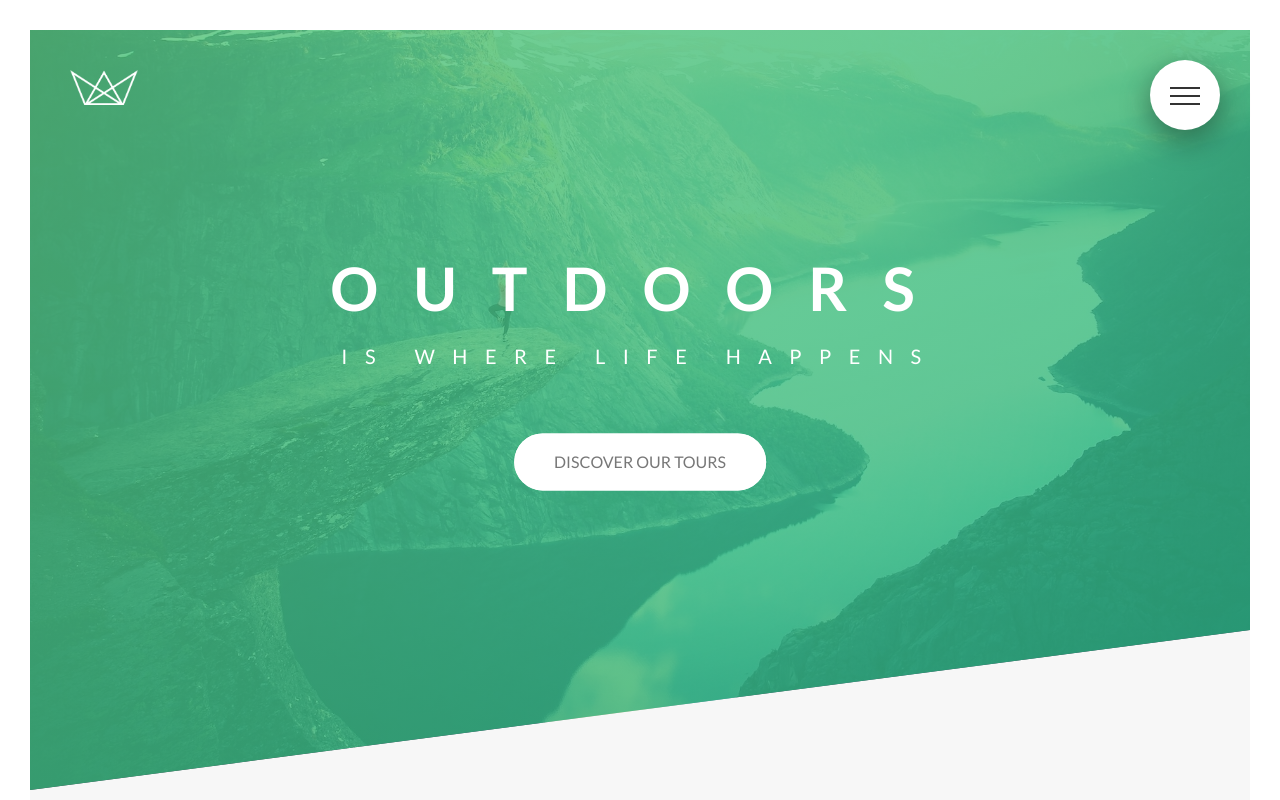
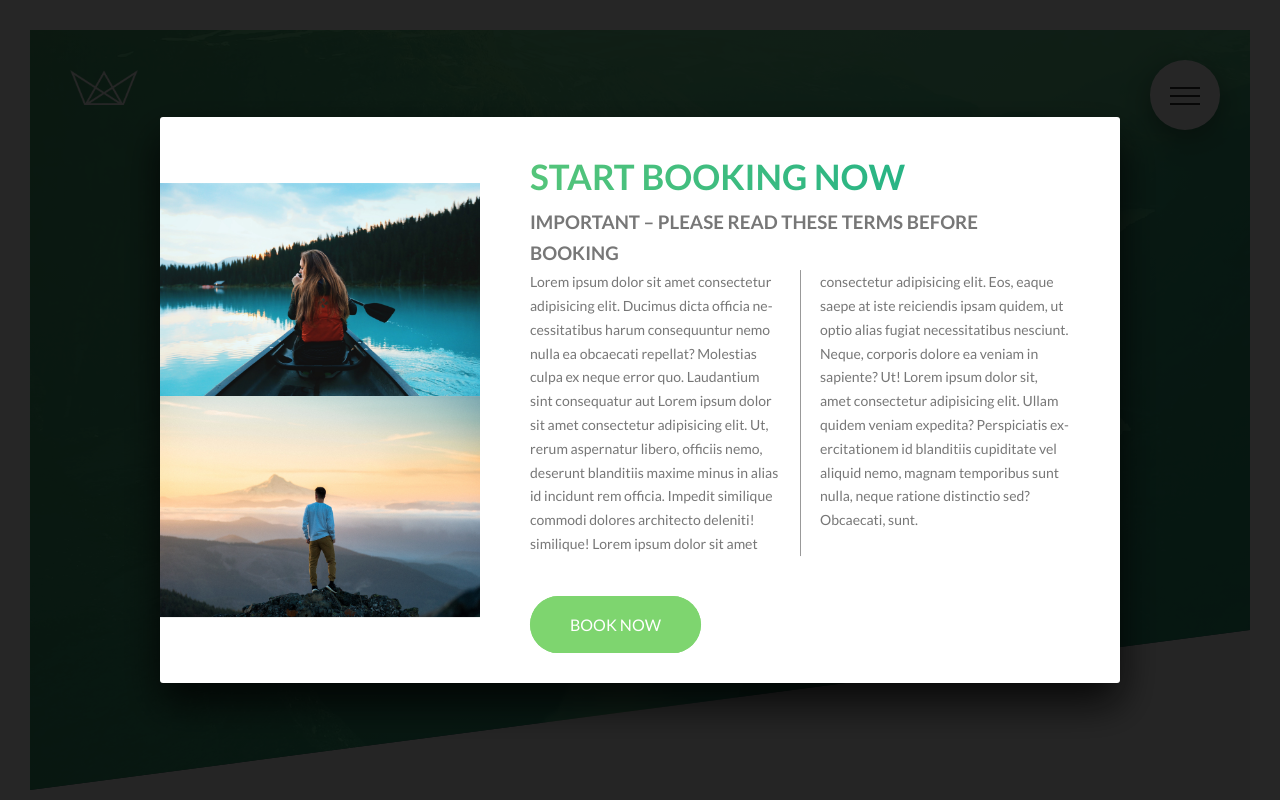
Before and after one commit to panpan31415/sass-advanced-css, a website: page Natours/starter/index.html in a window 1280 px wide. Shown: the top 800 px of the page. Drawn offline with Linux system fonts and the light colour scheme.

Commit message:
lecture 52 done!

```diff
--- a/Natours/starter/index.html
+++ b/Natours/starter/index.html
@@ -22,19 +22,24 @@
         <nav class="navigation__nav">
             <ul class="navigation__list">
                 <li class="navigation__item">
-                    <a href="#" class="navigation__link"><span>01 </span>About Natous</a>
+                    <a href="#" class="navigation__link">
+                        <span>01 </span>About Natous</a>
                 </li>
                 <li class="navigation__item">
-                    <a href="#" class="navigation__link"><span>02 </span>Your benifits</a>
+                    <a href="#" class="navigation__link">
+                        <span>02 </span>Your benifits</a>
                 </li>
                 <li class="navigation__item">
-                    <a href="#" class="navigation__link"><span>03 </span> Polular tours</a>
+                    <a href="#" class="navigation__link">
+                        <span>03 </span> Polular tours</a>
                 </li>
                 <li class="navigation__item">
-                    <a href="#" class="navigation__link"><span>04 </span>Stories</a>
+                    <a href="#" class="navigation__link">
+                        <span>04 </span>Stories</a>
                 </li>
                 <li class="navigation__item">
-                    <a href="#" class="navigation__link"><span>05 </span> Book Now</a>
+                    <a href="#" class="navigation__link">
+                        <span>05 </span> Book Now</a>
                 </li>
             </ul>
         </nav>
@@ -433,6 +438,29 @@
         </div>
 
     </footer>
+    <div class="popup">
+        <div class="popup__contnent">
+            <div class="popup__left">
+                <img src="img/nat-8.jpg" alt="tour photo" class="popup__img">
+                <img src="img/nat-9.jpg" alt="tour photo" class="popup__img">
+            </div>
+            <div class="popup__right">
+                <h2 class="heading-secondary">Start booking now</h2>
+                <h3 class="heading-tertiary">Important &ndash; Please read these terms before booking</h3>
+                <p class="popup__text">Lorem ipsum dolor sit amet consectetur adipisicing elit. Ducimus dicta officia necessitatibus harum consequuntur
+                    nemo nulla ea obcaecati repellat? Molestias culpa ex neque error quo. Laudantium sint consequatur aut
+                    Lorem ipsum dolor sit amet consectetur adipisicing elit. Ut, rerum aspernatur libero, officiis nemo,
+                    deserunt blanditiis maxime minus in alias id incidunt rem officia. Impedit similique commodi dolores
+                    architecto deleniti! similique! Lorem ipsum dolor sit amet consectetur adipisicing elit. Eos, eaque saepe
+                    at iste reiciendis ipsam quidem, ut optio alias fugiat necessitatibus nesciunt. Neque, corporis dolore
+                    ea veniam in sapiente? Ut! Lorem ipsum dolor sit, amet consectetur adipisicing elit. Ullam quidem veniam
+                    expedita? Perspiciatis exercitationem id blanditiis cupiditate vel aliquid nemo, magnam temporibus sunt
+                    nulla, neque ratione distinctio sed? Obcaecati, sunt.
+                </p>
+                <a href="#" class="btn btn--green">Book now</a>
+            </div>
+        </div>
+    </div>
 </body>
 
 </html>
--- a/Natours/starter/sass/abstract/_mixins.scss
+++ b/Natours/starter/sass/abstract/_mixins.scss
@@ -18,5 +18,4 @@
     top: 50%;
     left: 50%;
     transform: translate(-50%, -50%);
-    list-style: none;
 }
--- a/Natours/starter/sass/base/_base.scss
+++ b/Natours/starter/sass/base/_base.scss
@@ -15,4 +15,5 @@ html {
 body {
     box-sizing: border-box;
     padding: 3rem;
+    position: relative;
 }
--- /dev/null
+++ b/Natours/starter/sass/components/_popup.scss
@@ -0,0 +1,52 @@
+.popup {
+    background: rgba($color-black, .85);
+    height: 100vh;
+    width: 100vw;
+    position: fixed;
+    top: 0;
+    left: 0;
+    z-index: 300;
+    &__contnent {
+        @include centerXY;
+        width: 75%;
+        z-index: 301;
+        background-color: $color-white;
+        box-shadow: 0 2rem 4rem rgba($color-black, .8);
+        border-radius: 3px;
+        display: table;
+        overflow: hidden;
+    }
+    &__left {
+        width: 33%;
+        display: table-cell;
+        vertical-align: middle;
+    }
+    &__right {
+        width:66%;
+        display: table-cell;
+        vertical-align: middle;
+        padding: 3rem 5rem;
+
+    }
+    &__img {
+        display: block;
+        width: 100%;
+    }
+    &__text {
+        font-size: 1.4rem;
+        margin-bottom: 4rem;
+        -webkit-column-count:2;
+        -moz-column-count:2;
+        -ms-column-count:2;
+        column-count:2;
+        -webkit-column-gap:4rem;
+        -ms-column-gap:4rem;
+        -moz-column-gap:4rem;
+        column-gap:4rem;
+        column-rule:1px solid $color-gery-dark-2;
+        -moz-hyphens:auto;
+        -ms-hyphens:auto;
+        -webkit-hyphens:auto;
+        hyphens:auto;
+    }
+}
--- a/Natours/starter/sass/main.scss
+++ b/Natours/starter/sass/main.scss
@@ -13,6 +13,7 @@
 @import "./components/story";
 @import "./components/bg-video";
 @import "./components/form";
+@import "./components/popup";
 @import "./layout/navigation";
 @import "./layout/footer";
 @import "./layout/header";
```
Also changed, not shown: Natours/starter/css/style.css.
